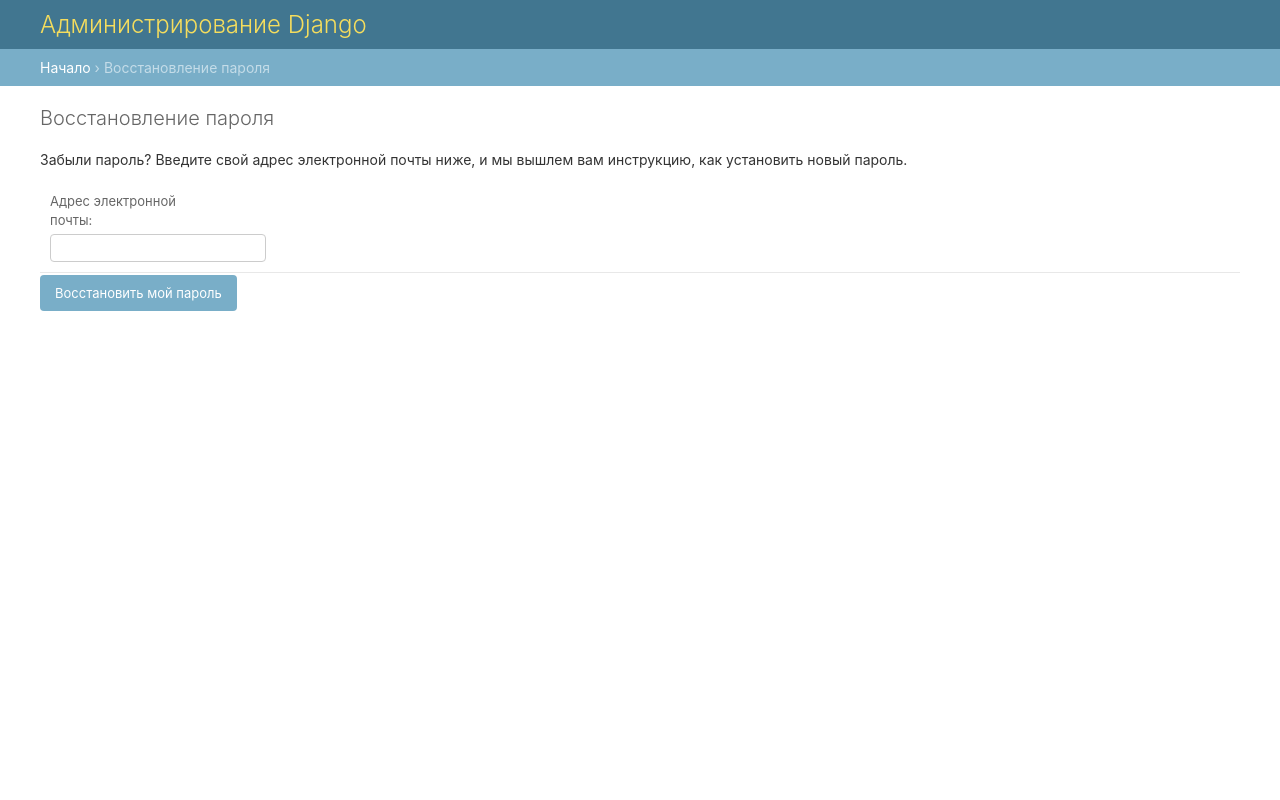
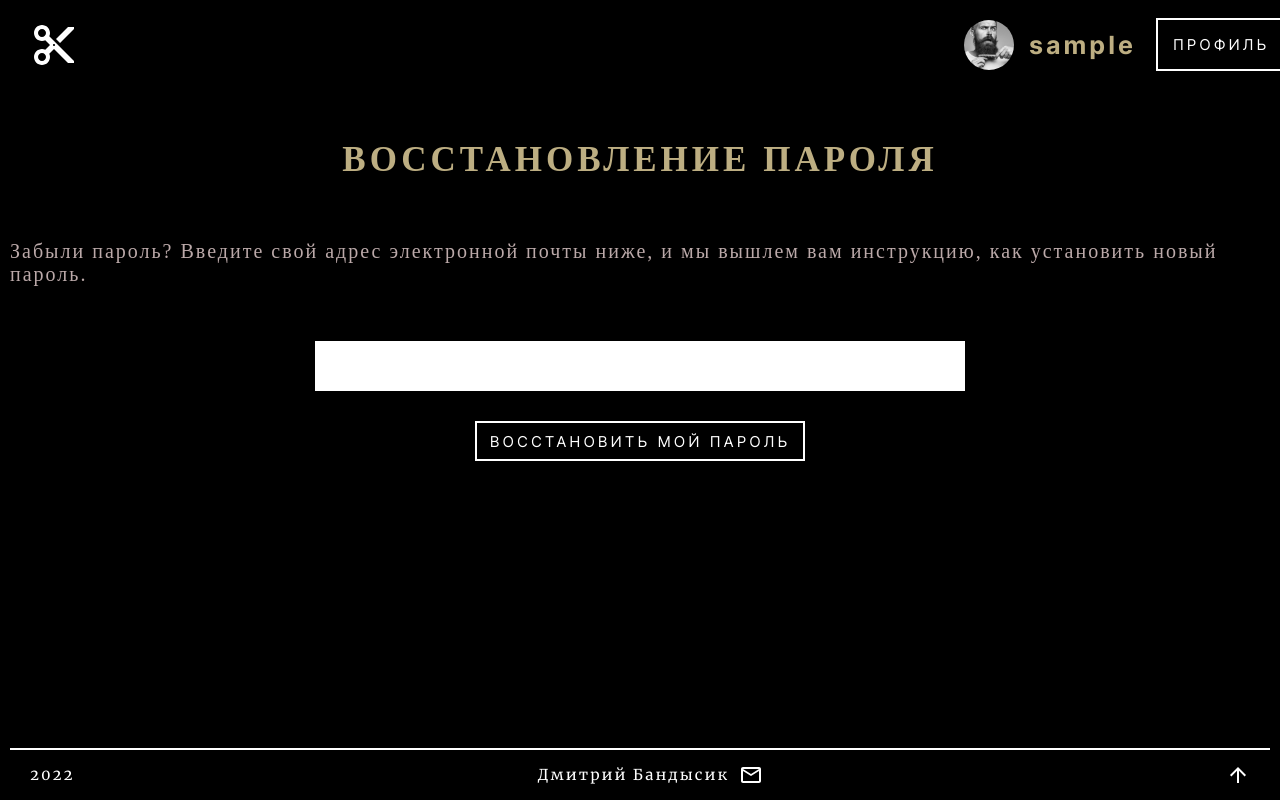
Before and after one commit to DmBand/hairdressers, a Django app: page /forgot_password in a window 1280 px wide. Run offline with Django 4.2, Linux system fonts and the light colour scheme; the visitor is signed in with stand-in values (Sample User, id 1); parts of the project's set-up code (start-up, migrations or seed data) failed here and were passed over.

Commit message:
add new password_reset_form template

```diff
--- a/hairdressers_project/users_app/static/users_app/css/style.css
+++ b/hairdressers_project/users_app/static/users_app/css/style.css
@@ -1231,6 +1231,58 @@ h1, h2, h3, h4, h5, h6 {
 	border-radius: 20px;
 }
 
+/* !!!!!! ВОССТАНОВЛЕНИЕ ПАРОЛЯ !!!! */
+
+.password-reset-section {
+
+	display: flex;
+	flex-direction: column;
+	align-items: center;
+}
+
+.reset-password-info {
+	margin: 60px 0 20px;
+	font-family: 'Merriwaether';
+	font-weight: 400;
+	font-size: 20px;
+	letter-spacing: 2px;
+	color: #BBA9A9;
+}
+
+.password-reset-form {
+	display: flex;
+	flex-direction: column;
+	align-items: center;
+}
+.reset-pas-label {
+	margin-top: 20px;
+}
+
+.add-align-text {
+    text-align: center;
+}
+
+.send-email {
+	margin-top: 30px;
+	width: 330px;
+	height: 40px;
+	cursor: pointer;
+	font-family: 'Inter';
+	font-weight: 400;
+	background-color: #000;
+	font-size: 15px;
+	color: #fff;
+	border: 2px solid #fff;
+	text-transform: uppercase;
+	letter-spacing: 3px;
+	transition: 0.3s;
+}
+
+.send-email:hover {
+	border-color: #BDAE82;
+	color: #BDAE82;
+}
+
 /* !!!!!!!! ПРОФИЛЬ / ПОРТФОЛИО !!!!!!!! */
 
 .profile-buttons {
--- /dev/null
+++ b/hairdressers_project/users_app/templates/users_app/reset_password/password_reset_complete.html
@@ -0,0 +1,2 @@
+<h1>Password set</h1>
+<p>Your password has been set. You can <a href="{% url 'users_app:login' %}">log in now</a></p>
--- /dev/null
+++ b/hairdressers_project/users_app/templates/users_app/reset_password/password_reset_form.html
@@ -0,0 +1,21 @@
+{% extends 'users_app/base.html' %}
+
+{% block content %}
+<main class="main-reg">
+    <section class="reg-title2">
+        <h1 class="reg-title-text">Восстановление пароля</h1>
+    </section>
+    <section class="password-reset-section">
+        <p class="reset-password-info">Забыли пароль? Введите свой адрес электронной почты ниже, и мы вышлем вам
+            инструкцию, как установить новый пароль.</p>
+        <form action="" class="password-reset-form" method="post">
+            {% csrf_token %}
+            <p class="errorlist">{{ form.email.errors }}</p>
+            <label class="reset-pas-label">
+                <input type="email" class="reg-form-input add-align-text" name="email" autocomplete="email" maxlength="254">
+            </label>
+            <button type="submit" class="send-email">Восстановить мой пароль</button>
+        </form>
+    </section>
+</main>
+{% endblock content %}
--- a/hairdressers_project/users_app/urls.py
+++ b/hairdressers_project/users_app/urls.py
@@ -17,12 +17,13 @@ urlpatterns = [
     path('delete_profile/<slug:slug_name>', delete_main_profile_view, name='delete_main_profile'),
     path('profile/<slug:slug_name>/', get_main_profile_view, name='get_main_profile'),
     # password
-    path('forgot_password', PasswordResetView1.as_view(), name='password_reset'),
-    path('reset_confirm/<uidb64>/<token>', PasswordResetConfirmView1.as_view(),
+    path('forgot_password', ResetPasswordView.as_view(), name='password_reset'),
+    path('reset_confirm/<uidb64>/<token>', ResetPasswordConfirmView.as_view(),
          name='password_reset_confirm'),
     path('reset_done', av.PasswordResetDoneView.as_view(), name='password_reset_done'),
-    path('reset_complete', av.PasswordResetCompleteView.as_view(template_name='users_app/login.html'),
-         name='password_reset_complete'),
+    path('reset_complete', av.PasswordResetCompleteView.as_view(
+        template_name='users_app/reset_password/password_reset_complete.html'),
+        name='password_reset_complete'),
     # portfolio
     path('create_portfolio/', create_portfolio_view, name='create_portfolio'),
     path('edit_portfolio/<slug:slug_name>/', edit_portfolio_view, name='edit_portfolio'),
--- a/hairdressers_project/users_app/views.py
+++ b/hairdressers_project/users_app/views.py
@@ -236,18 +236,17 @@ def logout_user_view(request):
 
 
 # reset password
-
-
-class PasswordResetView1(PasswordResetView):
+class ResetPasswordView(PasswordResetView):
     """ Письмо, которое получает пользователь при запросе сброса пароля """
 
-    # Переопределяем путь к шаблону сообщения
+    # Переопределяем путь к шаблону сообщения и основному шаблону
     email_template_name = 'users_app/reset_password/password_reset_email.html'
+    template_name = 'users_app/reset_password/password_reset_form.html'
     # Переопределяем путь для перенаправления
     success_url = reverse_lazy("users_app:password_reset_done")
 
 
-class PasswordResetConfirmView1(PasswordResetConfirmView):
+class ResetPasswordConfirmView(PasswordResetConfirmView):
     """ Страница ввода нового пароля """
 
     form_class = ResetPasswordForm
```
Also changed, not shown: hairdressers_project/users_app/templates/users_app/reset_password/password_reset_confirm.html (added, +10 -0 lines), hairdressers_project/users_app/templates/users_app/reset_password/password_reset_done.html (added, +10 -0 lines).
